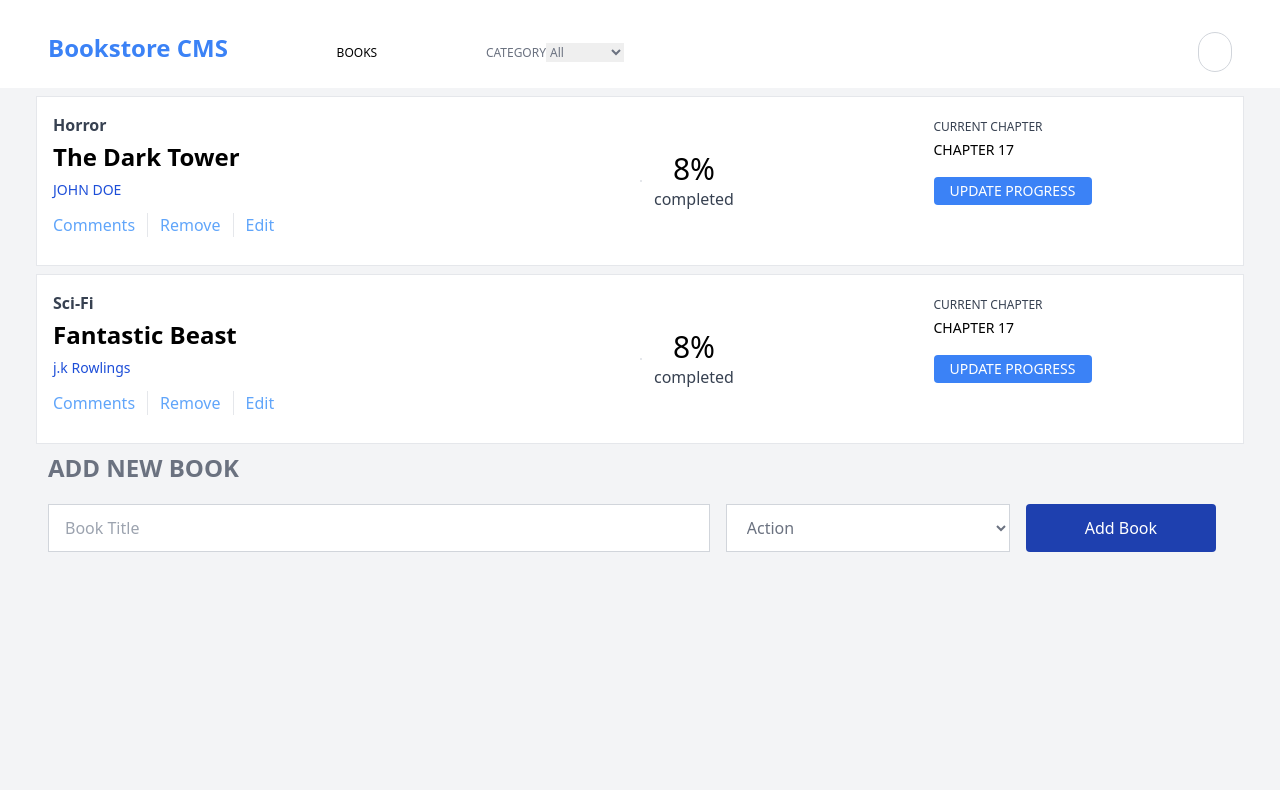
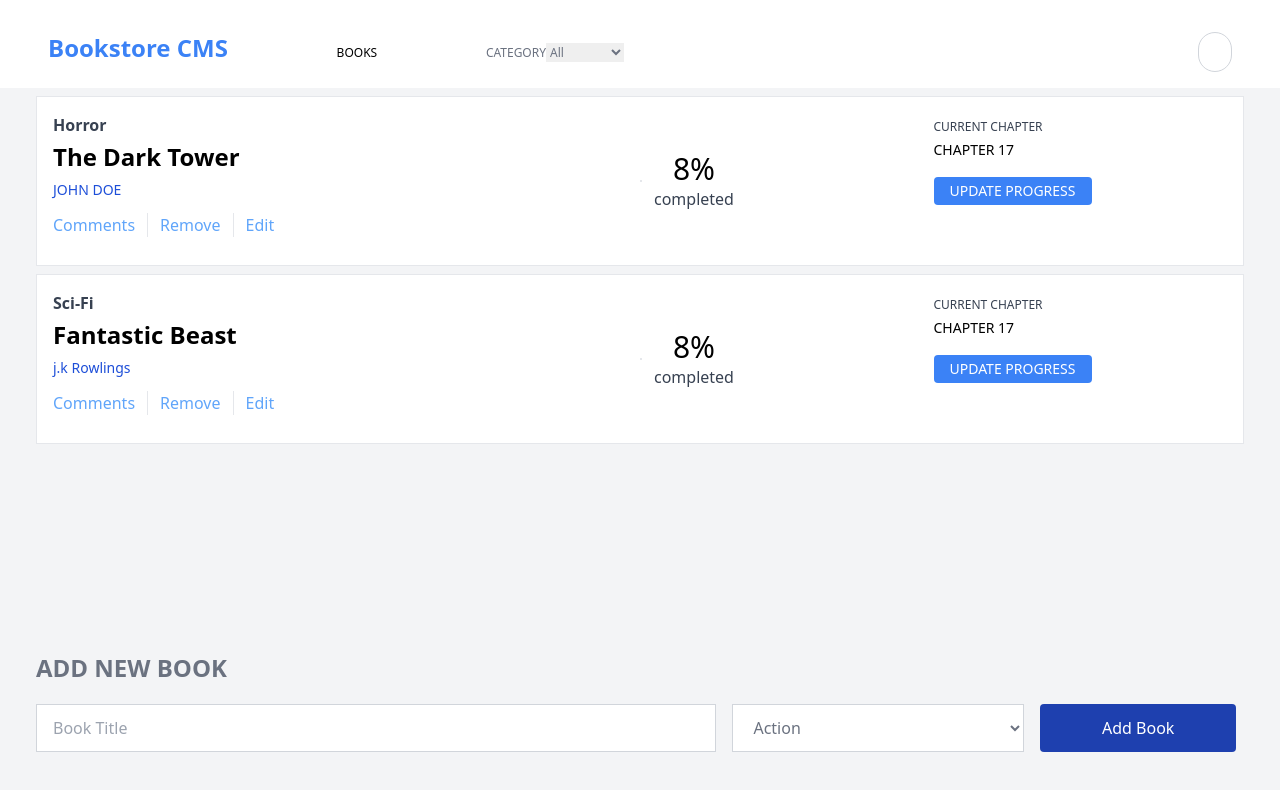
Before and after one commit to gurbuzertunga/react_bookstore, a React (Create React App) app: page / in a window 1280 px wide. Shown: the top 790 px of the page. Built offline with nearby package versions, Linux system fonts and the light colour scheme; some icons are missing.

Commit message:
Enable bookform to render at fix position

```diff
--- a/src/containers/BooksForm.js
+++ b/src/containers/BooksForm.js
@@ -29,7 +29,7 @@ function BooksForm({ createBook }) {
   };
 
   return (
-    <div className="flex flex-col mx-12">
+    <div className="flex flex-col mx-9 bottom-0 fixed w-full pr-16 py-12">
       <h2 className="text-2xl font-bold text-gray-500">ADD NEW BOOK</h2>
       <form onSubmit={handleSubmit} method="POST" className="flex mt-5">
         <input className="w-7/12 mr-4 pl-4 border border-gray-300 bg-white" placeholder="Book Title" type="text" name="title" id="title" value={state.title} onChange={handleInputChange} required />
```
Also changed, not shown: 1 other file (tests, documents, lock files or other folders).
